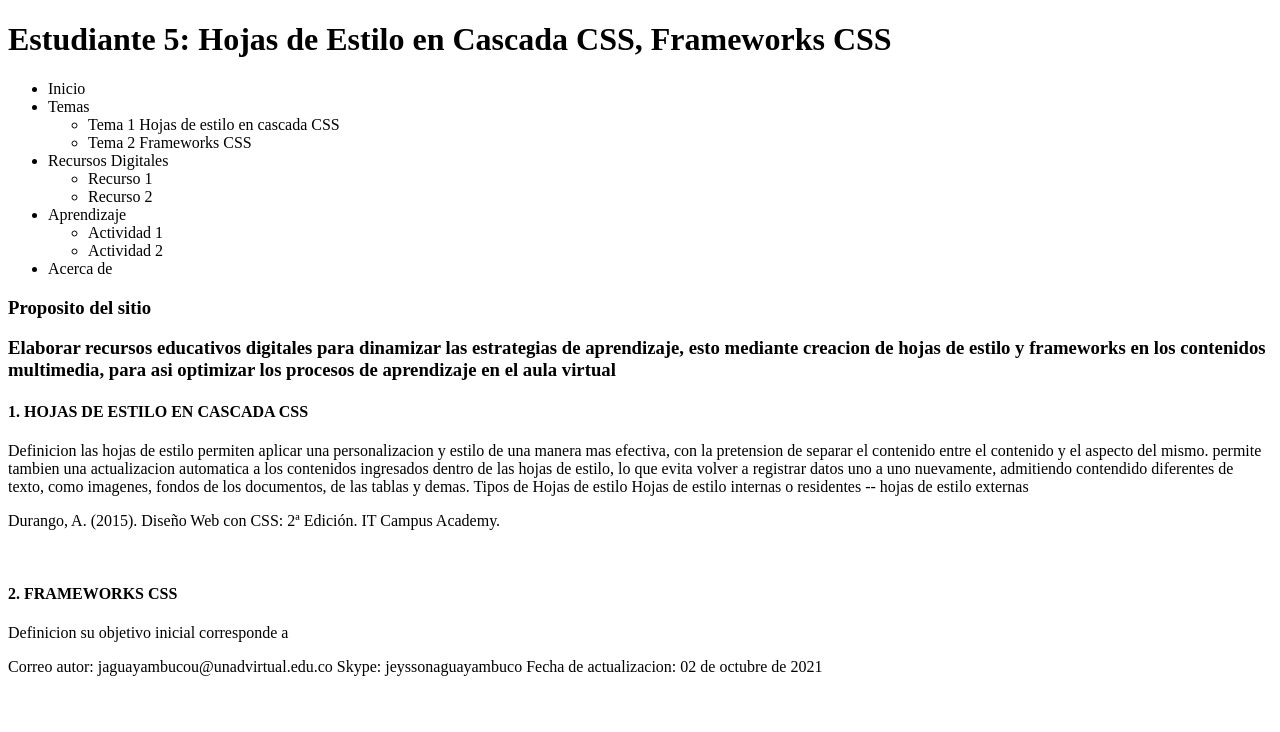
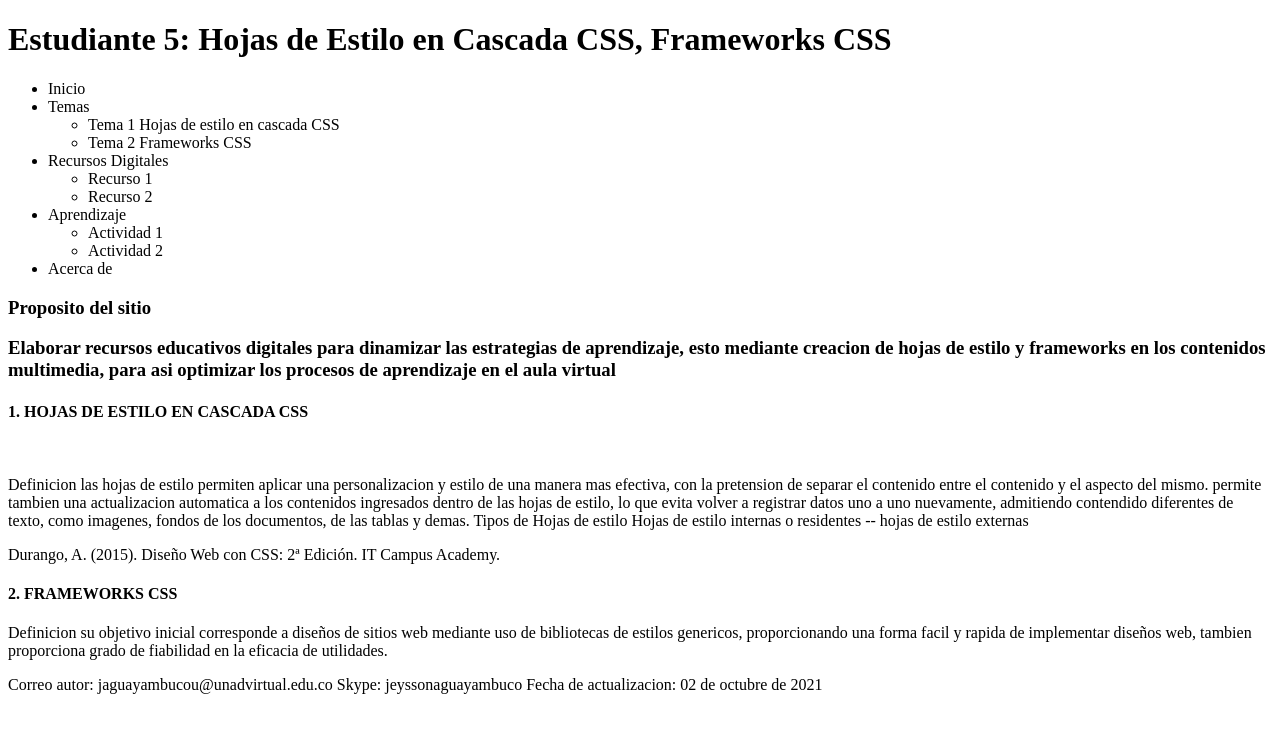
Before and after one commit to jaguayambucou/DSW-JeyssonGuayambuco, a plain HTML site: page fase2/design.html in a window 1280 px wide. Drawn offline with Linux system fonts and the light colour scheme.

Commit message:
Fase 2
Fase 2 DSW jeysson Guayambuco

```diff
--- a/fase2/design.html
+++ b/fase2/design.html
@@ -44,6 +44,7 @@
        </h3>
        <article>
         <h4> 1. HOJAS DE ESTILO EN CASCADA CSS </h4>
+        <img src="img/" alt="">
             <p>
                 Definicion
 
@@ -55,16 +56,14 @@
 
                 Hojas de estilo internas o residentes -- hojas de estilo externas
                 <p> Durango, A. (2015). Diseño Web con CSS: 2ª Edición. IT Campus Academy.
-                </p>
-                <img src=" " alt="">
-            </p>
+
        </article>
        <h4>2. FRAMEWORKS CSS</h4>
             <P>
                 Definicion
 
-                su objetivo inicial corresponde a
-
+                su objetivo inicial corresponde a diseños de sitios web mediante uso de bibliotecas de estilos genericos, proporcionando una forma facil y rapida de
+                implementar diseños web, tambien proporciona grado de fiabilidad en la eficacia de utilidades.
             </P>
     </Section>
 <footer>
```
